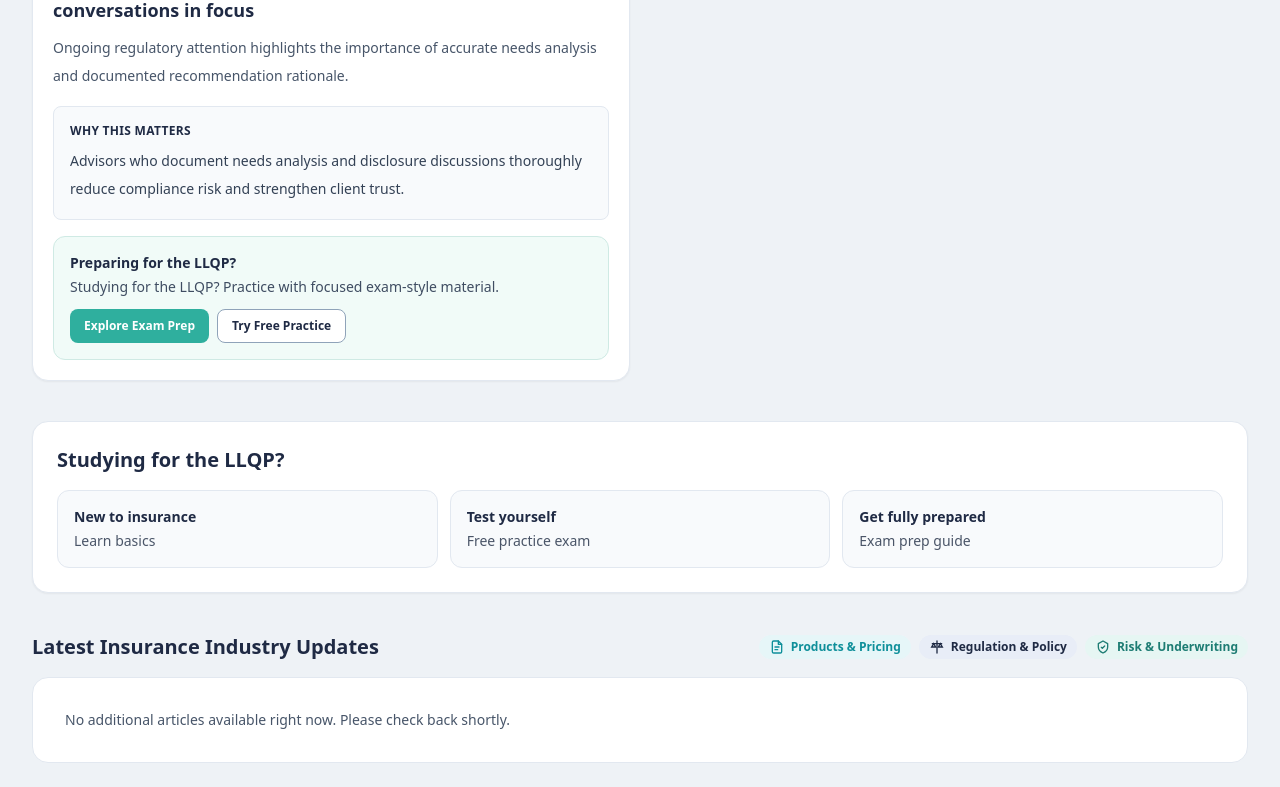
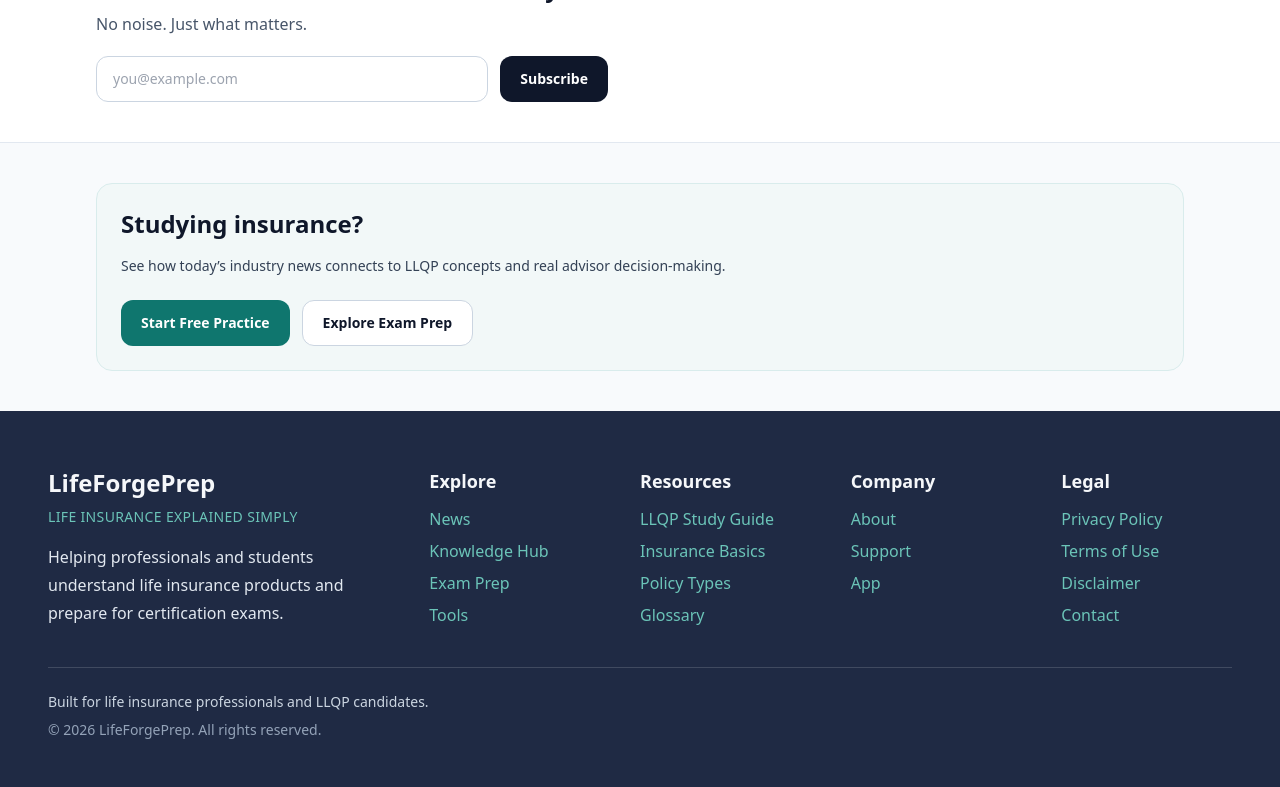
Before and after one commit to jfitz80/LifeForgeStudyPrep, a Next.js app: page /news in a window 1280 px wide. Shown: the part 1897-2684 px from the top of the page. Built offline with nearby package versions, Linux system fonts and the light colour scheme.

Commit message:
Refactor news page structure and types
Refactor news page to include new types and structure for news items and brief items. Update metadata and remove unused imports and functions.

```diff
--- a/app/news/page.tsx
+++ b/app/news/page.tsx
@@ -1,358 +1,241 @@
 import Link from 'next/link';
-import type { Metadata } from 'next';
-import FeaturedStoriesGrid from '@/components/news/FeaturedStoriesGrid';
-import ForStudentsStrip from '@/components/news/ForStudentsStrip';
-import NewsCard from '@/components/news/NewsCard';
-import NewsHero from '@/components/news/NewsHero';
-import { CategoryTag, classifyNewsCategory } from '@/components/news/category-system';
-import type { NewsArticleView } from '@/components/news/types';
-import { newsItems } from '@/data/news';
-import { buildTrendingTopics, dedupeAndFilterNewsItems } from '@/lib/news/feed-utils';
-import { isLiveNewsEnabled } from '@/lib/news/runtime';
 
-export const dynamic = 'force-dynamic';
-export const revalidate = 0;
-
-export const metadata: Metadata = {
-  title: 'Daily Insurance Brief | LifeForge Insurance Prep',
-  description:
-    'Life insurance news, insurance industry updates, underwriting trends, and insurance regulation updates with practical LLQP context.',
-  keywords: [
-    'life insurance news',
-    'insurance industry updates',
-    'underwriting trends',
-    'insurance regulation updates',
-    'llqp practice exam'
-  ]
+type BriefItem = {
+  headline: string;
+  sentence: string;
+  why: string;
 };
 
-const categoryFilterMap = {
-  claims: {
-    key: 'legal-litigation',
-    label: 'Claims',
-    description: 'Claims disputes, litigation patterns, and beneficiary or policy wording issues.'
-  },
-  'clinical-knowledge': {
-    key: 'risk-underwriting',
-    label: 'Clinical Knowledge',
-    description: 'Health-related risk factors, medical evidence, and underwriting consequences.'
-  },
-  'industry-trends': {
-    key: 'industry-trends',
-    label: 'Industry Trends',
-    description: 'Carrier behavior, market direction, and broader insurance business shifts.'
-  },
-  underwriting: {
-    key: 'risk-underwriting',
-    label: 'Underwriting',
-    description: 'Risk classification, disclosure quality, and decision logic.'
-  },
-  'regulation-compliance': {
-    key: 'regulation-policy',
-    label: 'Regulation & Compliance',
-    description: 'Disclosure, documentation, and compliance updates that affect advisor practice.'
-  },
-  'law-and-litigation': {
-    key: 'legal-litigation',
-    label: 'Law & Litigation',
-    description: 'Court cases, disputes, and legal precedents with practical insurance implications.'
-  },
-  'future-risk': {
-    key: 'risk-underwriting',
-    label: 'Future Risk',
-    description: 'Emerging underwriting patterns and evolving insurability concerns.'
-  },
-  'product-innovation': {
-    key: 'products-pricing',
-    label: 'Product Innovation',
-    description: 'Product design changes, pricing moves, and feature comparisons.'
-  }
-} as const;
+type NewsItem = {
+  category: 'Life Insurance' | 'Annuities' | 'Regulation' | 'Industry Trends' | 'Claims' | 'Consumer Education';
+  title: string;
+  date: string;
+  summary: string;
+  whyItMatters: string;
+  href: string;
+};
 
-type CategoryFilterSlug = keyof typeof categoryFilterMap;
-
-const categoryRail: Array<{ slug: CategoryFilterSlug; title: string; teaser: string }> = [
+const weeklyBrief: BriefItem[] = [
   {
-    slug: 'product-innovation',
-    title: 'Product Innovation',
-    teaser: 'Track product changes, pricing moves, and design shifts that affect recommendation logic.'
+    headline: 'Carriers tighten underwriting for high-risk profiles',
+    sentence: 'Several carriers signaled stricter evidence requirements for selected applicants.',
+    why: 'Affects product suitability and client expectation setting.'
   },
   {
-    slug: 'regulation-compliance',
-    title: 'Regulation & Compliance',
-    teaser: 'Follow suitability, disclosure, and documentation themes that matter in practice and on exams.'
+    headline: 'Policy disclosure language updates continue across provinces',
+    sentence: 'New plain-language disclosure templates are being adopted in consumer-facing materials.',
+    why: 'Advisors need clearer communication habits to reduce misunderstanding risk.'
   },
   {
-    slug: 'underwriting',
-    title: 'Underwriting',
-    teaser: 'See how health risk, disclosures, and evidence requirements shape what clients can actually buy.'
+    headline: 'Claims turnaround times improve at major insurers',
+    sentence: 'Operational improvements are reducing response times in common claims workflows.',
+    why: 'Faster servicing can influence retention and client trust.'
   },
   {
-    slug: 'claims',
-    title: 'Claims & Litigation',
-    teaser: 'Use disputes and claims cases to understand policy wording, beneficiary control, and claim expectations.'
+    headline: 'Term insurance pricing remains competitive in key segments',
+    sentence: 'Multiple providers adjusted rates to stay competitive in standard risk classes.',
+    why: 'Important for recommendation comparisons and needs analysis.'
   }
 ];
 
-function buildNewsUrl(page: number, category?: string): string {
-  const params = new URLSearchParams();
-  if (category) params.set('category', category);
-  if (page > 1) params.set('page', String(page));
-  const query = params.toString();
-  return query ? `/news?${query}` : '/news';
-}
-
-type HubItem = {
-  id?: string;
-  slug: string;
-  title: string;
-  summary: string;
-  whyThisMatters: string;
-  publishedAtLabel: string;
-  source: string;
-  tag: string;
-  canonicalUrl?: string | null;
-  isFeatured?: boolean;
-  publishedAtMs?: number;
+const featured = {
+  title: 'How claims communication quality is becoming a competitive advantage',
+  summary:
+    'Insurers are investing in clearer claims communication and transparent status updates to reduce friction for policyholders and beneficiaries.',
+  whyItMatters:
+    'For advisors and learners, this highlights the practical role of servicing standards in long-term client trust and policy value.',
+  href: '/news/claims-communication-consumer-pain-point'
 };
 
-type Props = {
-  searchParams?: Promise<{
-    page?: string;
-    category?: string;
-  }>;
+const categories = ['All', 'Life Insurance', 'Annuities', 'Regulation', 'Industry Trends', 'Claims', 'Consumer Education'] as const;
+
+const newsItems: NewsItem[] = [
+  {
+    category: 'Life Insurance',
+    title: 'Term product comparisons are shifting in 2026',
+    date: 'April 28, 2026',
+    summary: 'Carriers continue repositioning term offerings for younger family markets.',
+    whyItMatters: 'Helps learners connect pricing dynamics to recommendation strategy.',
+    href: '/news/carrier-pricing-updates-term-comparisons'
+  },
+  {
+    category: 'Regulation',
+    title: 'Suitability and disclosure remain a policy focus',
+    date: 'April 27, 2026',
+    summary: 'Guidance continues to emphasize clear consumer explanations and documentation.',
+    whyItMatters: 'Directly relevant to LLQP-style suitability and ethics scenarios.',
+    href: '/news/regulatory-disclosure-suitability-focus'
+  },
+  {
+    category: 'Industry Trends',
+    title: 'Underwriting modernization expands with human review controls',
+    date: 'April 26, 2026',
+    summary: 'Insurers are combining automation with structured manual oversight.',
+    whyItMatters: 'Useful context for risk classification and underwriting decision logic.',
+    href: '/news/underwriting-modernization-human-review-critical'
+  },
+  {
+    category: 'Claims',
+    title: 'Claims servicing updates improve response expectations',
+    date: 'April 25, 2026',
+    summary: 'New workflow changes target faster status communication and resolution timing.',
+    whyItMatters: 'Supports client communication planning during sensitive moments.',
+    href: '/news/claims-communication-consumer-pain-point'
+  }
+];
+
+export const metadata = {
+  title: 'News | LifeForge Insurance Prep',
+  description:
+    'Life insurance news digest with clear summaries, category insights, and practical exam-prep connections.'
 };
 
-function mapStaticItems(): HubItem[] {
-  return newsItems.map((item) => ({
-    slug: item.slug,
-    title: item.title,
-    summary: item.summary,
-    whyThisMatters: item.whatItMeans,
-    publishedAtLabel: item.publishedAtLabel,
-    source: item.source,
-    tag: item.tag,
-    canonicalUrl: null
-  }));
-}
+export default function NewsPage() {
+  return (
+    <main className="min-h-screen bg-slate-50">
+      <section className="border-b border-slate-200 bg-white">
+        <div className="mx-auto max-w-6xl px-4 py-14 sm:px-6 lg:px-8">
+          <p className="text-xs font-semibold uppercase tracking-[0.14em] text-brand-700">LifeForge News Digest</p>
+          <h1 className="mt-3 text-3xl font-bold tracking-tight text-slate-900 sm:text-5xl">
+            Life Insurance News, Explained Simply
+          </h1>
+          <p className="mt-4 max-w-3xl text-base leading-8 text-slate-600">
+            A weekly digest of insurance headlines, product trends, regulation, and what they mean for learners/advisors.
+          </p>
 
-function parseTag(raw: string | null | undefined): string {
-  if (!raw) return 'Industry Trends';
-  try {
-    const parsed = JSON.parse(raw) as string[];
-    const first = parsed?.[0]?.trim();
-    if (!first) return 'Industry Trends';
-    return first.charAt(0).toUpperCase() + first.slice(1);
-  } catch {
-    return 'Industry Trends';
-  }
-}
-
-function fallbackWhyThisMatters(item: Pick<HubItem, 'title' | 'summary' | 'tag'>): string {
-  const text = `${item.title} ${item.summary} ${item.tag}`.toLowerCase();
-  if (/(underwriting|risk class|medical)/.test(text)) {
-    return 'This could impact underwriting decisions and lead to stricter risk classification.';
-  }
-  if (/(claim|contestability|beneficiar|lawsuit)/.test(text)) {
-    return 'This may affect claims expectations, beneficiary planning, and advisor guidance on policy conditions.';
-  }
-  if (/(regulat|policy|compliance|rule)/.test(text)) {
-    return 'This may change suitability, disclosure, or documentation standards in advisor recommendations.';
-  }
-
-  return 'This highlights market shifts that can influence product comparisons, client planning, and exam-relevant judgment.';
-}
-
-async function getHubItems(): Promise<{ mode: 'live' | 'static'; items: HubItem[] }> {
-  if (!isLiveNewsEnabled()) {
-    return { mode: 'static', items: mapStaticItems() };
-  }
-
-  try {
-    const { getNewsHubData } = await import('@/lib/news/queries');
-    const data = await getNewsHubData();
-
-    const mapped: HubItem[] = data.items.map((item) => ({
-      id: item.id,
-      slug: item.slug,
-      title: item.title,
-      summary: item.summary,
-      whyThisMatters: item.whyItMatters,
-      publishedAtLabel: item.publishedAt
-        ? new Date(item.publishedAt).toLocaleDateString()
-        : new Date(item.createdAt).toLocaleDateString(),
-      source: item.source?.name ?? 'LifeForge News',
-      tag: parseTag(item.tagsJson),
-      canonicalUrl: item.canonicalUrl ?? null,
-      isFeatured: item.isFeatured ?? false,
-      publishedAtMs: item.publishedAt
-        ? new Date(item.publishedAt).getTime()
-        : new Date(item.createdAt).getTime()
-    }));
-
-    return { mode: 'live', items: mapped };
-  } catch (error) {
-    console.error('news hub live fetch failed:', error);
-    return { mode: 'static', items: mapStaticItems() };
-  }
-}
-
-export default async function NewsHubPage({ searchParams }: Props) {
-  const params = (await searchParams) ?? {};
-  const requestedCategory = params.category?.toLowerCase().trim() as CategoryFilterSlug | undefined;
-  const activeCategory = requestedCategory ? categoryFilterMap[requestedCategory] : undefined;
-
-  const { mode, items } = await getHubItems();
-  const deduped = dedupeAndFilterNewsItems(items);
-
-  const categorized: NewsArticleView[] = deduped.map((item) => ({
-    ...item,
-    whyThisMatters: item.whyThisMatters?.trim() ? item.whyThisMatters : fallbackWhyThisMatters(item),
-    category: classifyNewsCategory(item)
-  }));
-
-  const filtered = activeCategory
-    ? categorized.filter((item) => item.category === activeCategory.key)
-    : categorized;
-
-  const featured = activeCategory ? [] : filtered.slice(0, 4);
-  const feed = activeCategory ? filtered : filtered.slice(4);
-
-  const pageSize = 9;
-  const requestedPage = Number(params.page ?? '1');
-  const currentPage = Number.isFinite(requestedPage) && requestedPage > 0 ? Math.floor(requestedPage) : 1;
-  const totalPages = Math.max(1, Math.ceil(feed.length / pageSize));
-  const safePage = Math.min(currentPage, totalPages);
-  const start = (safePage - 1) * pageSize;
-  const pagedFeed = feed.slice(start, start + pageSize);
-
-  const trendingTopics = buildTrendingTopics(filtered);
-  const categoryCounts = categoryRail.map((item) => ({
-    ...item,
-    count: categorized.filter((article) => article.category === categoryFilterMap[item.slug].key).length
-  }));
-
-  return (
-    <main className="min-h-screen bg-[#EEF2F6] py-10">
-      <div className="mx-auto max-w-7xl px-4 sm:px-6 lg:px-8">
-        <NewsHero topics={trendingTopics} />
-
-        <div className="mb-6 flex flex-wrap items-center justify-between gap-3 text-xs font-medium uppercase tracking-wide text-slate-500">
-          <span>Mode: {mode}</span>
-          <span>{categorized.length} editorial stories available</span>
-        </div>
-
-        <section className="mb-8 rounded-2xl border border-slate-200 bg-white p-5 shadow-sm sm:p-6">
-          <div className="flex flex-col gap-3 lg:flex-row lg:items-end lg:justify-between">
-            <div>
-              <p className="text-xs font-semibold uppercase tracking-[0.14em] text-[#2FAF9E]">Editorial categories</p>
-              <h2 className="mt-2 text-2xl font-bold text-[#1F2A44]">Browse by insurance theme</h2>
-              <p className="mt-2 max-w-3xl text-sm leading-7 text-[#4A5568]">
-                Use category views when you want the news feed to reinforce a specific area like underwriting, claims, product design, or compliance.
-              </p>
-            </div>
-            {activeCategory ? (
-              <Link href="/news" className="inline-flex items-center rounded-lg border border-slate-300 bg-white px-4 py-2.5 text-sm font-semibold text-[#1F2A44] transition hover:bg-slate-50">
-                View all news
-              </Link>
-            ) : null}
-          </div>
-
-          <div className="mt-6 grid gap-4 md:grid-cols-2 xl:grid-cols-4">
-            {categoryCounts.map((item) => {
-              const isActive = requestedCategory === item.slug;
-              return (
-                <Link
-                  key={item.slug}
-                  href={`/news?category=${item.slug}`}
-                  className={`rounded-2xl border p-4 transition ${
-                    isActive
-                      ? 'border-[#2FAF9E] bg-[#F2FBF8]'
-                      : 'border-slate-200 bg-[#F9FAFB] hover:border-slate-300 hover:bg-white'
-                  }`}
+          <form className="mt-7 flex w-full max-w-xl flex-col gap-3 sm:flex-row">
+            <input
+              type="email"
+              placeholder="Enter your email"
+              className="w-full rounded-xl border border-slate-300 bg-white px-4 py-3 text-sm text-slate-900 placeholder:text-slate-400 focus:border-brand-500 focus:outline-none"
+            />
+            <button
+              type="button"
+              className="rounded-xl bg-slate-900 px-5 py-3 text-sm font-semibold text-white transition hover:bg-slate-700"
             >
-                  <div className="flex items-center justify-between gap-3">
-                    <p className="text-base font-semibold text-[#1F2A44]">{item.title}</p>
-                    <span className="rounded-full bg-white px-2.5 py-1 text-xs font-semibold text-[#4A5568]">{item.count}</span>
-                  </div>
-                  <p className="mt-3 text-sm leading-7 text-[#4A5568]">{item.teaser}</p>
-                </Link>
-              );
-            })}
+              Get the Weekly Digest
+            </button>
+          </form>
         </div>
       </section>
 
-        {activeCategory ? (
-          <div className="mb-6 rounded-2xl border border-slate-200 bg-white px-4 py-4 text-sm shadow-sm">
-            <div className="flex flex-wrap items-center gap-3">
-              <span className="font-semibold text-[#1F2A44]">Showing category:</span>
-              <span className="rounded-full bg-[#E8F7F4] px-3 py-1 font-semibold text-[#1E887B]">{activeCategory.label}</span>
+      <section className="mx-auto max-w-6xl px-4 py-10 sm:px-6 lg:px-8">
+        <div className="grid gap-6 lg:grid-cols-[1.15fr_0.85fr]">
+          <article className="rounded-2xl border border-slate-200 bg-white p-6 shadow-sm">
+            <h2 className="text-xl font-bold text-slate-900">This Week’s Brief</h2>
+            <ul className="mt-4 space-y-4">
+              {weeklyBrief.map((item) => (
+                <li key={item.headline} className="rounded-xl border border-slate-200 bg-slate-50 p-4">
+                  <h3 className="text-sm font-semibold text-slate-900">{item.headline}</h3>
+                  <p className="mt-1 text-sm text-slate-600">{item.sentence}</p>
+                  <p className="mt-2 text-xs font-medium uppercase tracking-wide text-brand-700">Why it matters: {item.why}</p>
+                </li>
+              ))}
+            </ul>
+          </article>
+
+          <article className="rounded-2xl border border-slate-200 bg-white p-6 shadow-sm">
+            <p className="text-xs font-semibold uppercase tracking-[0.14em] text-brand-700">Featured Insight</p>
+            <h2 className="mt-2 text-2xl font-bold text-slate-900">{featured.title}</h2>
+            <p className="mt-3 text-sm leading-7 text-slate-600">{featured.summary}</p>
+            <div className="mt-4 rounded-xl border border-brand-100 bg-brand-50 p-4">
+              <p className="text-sm text-brand-900">
+                <span className="font-semibold">Why it matters:</span> {featured.whyItMatters}
+              </p>
             </div>
-            <p className="mt-3 text-[#4A5568]">{activeCategory.description}</p>
+            <Link
+              href={featured.href}
+              className="mt-5 inline-flex rounded-xl bg-slate-900 px-4 py-2 text-sm font-semibold text-white hover:bg-slate-700"
+            >
+              Read analysis
+            </Link>
+          </article>
         </div>
-        ) : null}
+      </section>
 
-        {!activeCategory ? <FeaturedStoriesGrid items={featured} /> : null}
-        {!activeCategory ? <ForStudentsStrip /> : null}
-
-        <section className="mb-10">
-          <div className="mb-4 flex items-center justify-between gap-3">
-            <h2 className="text-xl font-semibold text-[#1F2A44]">
-              {activeCategory ? `${activeCategory.label} Stories` : 'Latest Insurance Industry Updates'}
-            </h2>
-            {!activeCategory ? (
-              <div className="hidden gap-2 md:flex">
-                {categoryRail.slice(0, 3).map((item) => (
-                  <CategoryTag key={item.slug} category={categoryFilterMap[item.slug].key} />
+      <section className="mx-auto max-w-6xl px-4 pb-4 sm:px-6 lg:px-8">
+        <h2 className="text-lg font-bold text-slate-900">News Categories</h2>
+        <div className="mt-3 flex flex-wrap gap-2">
+          {categories.map((cat) => (
+            <button
+              key={cat}
+              type="button"
+              className={`rounded-full px-4 py-2 text-sm font-medium transition ${
+                cat === 'All'
+                  ? 'bg-slate-900 text-white'
+                  : 'border border-slate-300 bg-white text-slate-700 hover:border-slate-400'
+              }`}
+            >
+              {cat}
+            </button>
           ))}
         </div>
-            ) : null}
+      </section>
+
+      <section className="mx-auto max-w-6xl px-4 py-8 sm:px-6 lg:px-8">
+        <div className="grid gap-4 md:grid-cols-2">
+          {newsItems.map((item) => (
+            <article key={item.title} className="rounded-2xl border border-slate-200 bg-white p-5 shadow-sm">
+              <div className="flex items-center gap-2 text-xs text-slate-500">
+                <span className="rounded-full bg-slate-100 px-2 py-0.5 font-semibold text-slate-700">{item.category}</span>
+                <span>•</span>
+                <span>{item.date}</span>
               </div>
-          {pagedFeed.length === 0 ? (
-            <div className="rounded-2xl border border-slate-200 bg-white p-8 text-sm text-slate-600">
-              No additional articles available right now. Please check back shortly.
-            </div>
-          ) : (
-            <div className="grid gap-5 sm:grid-cols-2 xl:grid-cols-3">
-              {pagedFeed.map((item) => (
-                <NewsCard key={item.id ?? item.slug} article={item} />
+              <h3 className="mt-3 text-xl font-bold text-slate-900">{item.title}</h3>
+              <p className="mt-2 text-sm text-slate-600">{item.summary}</p>
+              <p className="mt-3 text-sm text-slate-700">
+                <span className="font-semibold">Why it matters:</span> {item.whyItMatters}
+              </p>
+              <Link href={item.href} className="mt-4 inline-flex text-sm font-semibold text-brand-700 hover:text-brand-900">
+                Read more
+              </Link>
+            </article>
           ))}
         </div>
-          )}
+      </section>
 
-          <div className="mt-6 flex items-center justify-between rounded-xl border border-slate-200 bg-white px-4 py-3 text-sm">
-            <span className="text-slate-600">
-              Page {safePage} of {totalPages}
-            </span>
-            <div className="flex gap-2">
+      <section className="border-y border-slate-200 bg-white">
+        <div className="mx-auto max-w-6xl px-4 py-10 sm:px-6 lg:px-8">
+          <h2 className="text-2xl font-bold text-slate-900">Get the 2-minute insurance brief every week.</h2>
+          <p className="mt-2 text-slate-600">No noise. Just what matters.</p>
+          <form className="mt-5 flex w-full max-w-lg flex-col gap-3 sm:flex-row">
+            <input
+              type="email"
+              placeholder="you@example.com"
+              className="w-full rounded-xl border border-slate-300 px-4 py-3 text-sm focus:border-brand-500 focus:outline-none"
+            />
+            <button
+              type="button"
+              className="rounded-xl bg-slate-900 px-5 py-3 text-sm font-semibold text-white transition hover:bg-slate-700"
+            >
+              Subscribe
+            </button>
+          </form>
+        </div>
+      </section>
+
+      <section className="mx-auto max-w-6xl px-4 py-10 sm:px-6 lg:px-8">
+        <div className="rounded-2xl border border-brand-100 bg-brand-50 p-6">
+          <h2 className="text-2xl font-bold text-slate-900">Studying insurance?</h2>
+          <p className="mt-3 max-w-3xl text-sm leading-7 text-slate-700">
+            See how today’s industry news connects to LLQP concepts and real advisor decision-making.
+          </p>
+          <div className="mt-5 flex flex-col gap-3 sm:flex-row">
             <Link
-                href={buildNewsUrl(safePage > 1 ? safePage - 1 : 1, requestedCategory)}
-                className={`rounded-lg border px-3 py-1.5 font-semibold ${
-                  safePage > 1
-                    ? 'border-slate-300 text-[#1F2A44] hover:bg-slate-50'
-                    : 'cursor-not-allowed border-slate-200 text-slate-400'
-                }`}
-                aria-disabled={safePage <= 1}
-                tabIndex={safePage <= 1 ? -1 : 0}
+              href="/free-practice"
+              className="inline-flex items-center justify-center rounded-xl bg-brand-600 px-5 py-3 text-sm font-semibold text-white hover:bg-brand-700"
             >
-                Previous
+              Start Free Practice
             </Link>
             <Link
-                href={buildNewsUrl(safePage < totalPages ? safePage + 1 : safePage, requestedCategory)}
-                className={`rounded-lg border px-3 py-1.5 font-semibold ${
-                  safePage < totalPages
-                    ? 'border-slate-300 text-[#1F2A44] hover:bg-slate-50'
-                    : 'cursor-not-allowed border-slate-200 text-slate-400'
-                }`}
-                aria-disabled={safePage >= totalPages}
-                tabIndex={safePage >= totalPages ? -1 : 0}
+              href="/exam-prep"
+              className="inline-flex items-center justify-center rounded-xl border border-slate-300 bg-white px-5 py-3 text-sm font-semibold text-slate-900 hover:bg-slate-100"
             >
-                Next
+              Explore Exam Prep
             </Link>
           </div>
         </div>
       </section>
-      </div>
     </main>
   );
 }
```
Lines whose indentation alone changed are shown as unchanged.
